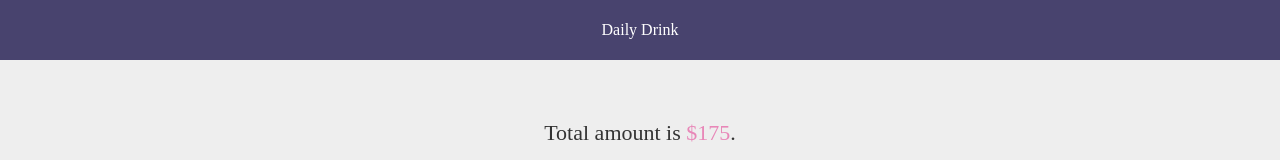
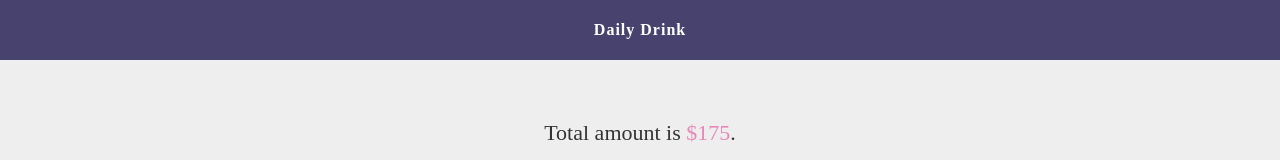
Before and after one commit to wade790720/dailydrinks, a React app: page / in a window 1280 px wide. Shown: the top 160 px of the page. Built offline with nearby package versions, Linux system fonts and the light colour scheme.

Commit message:
set header style

```diff
--- a/src/modules/Header/style.sass
+++ b/src/modules/Header/style.sass
@@ -7,3 +7,6 @@
     display: flex
     align-items: center
     justify-content: center
+    font-weight: 900
+    font-size: 16px
+    letter-spacing: 1px
```
